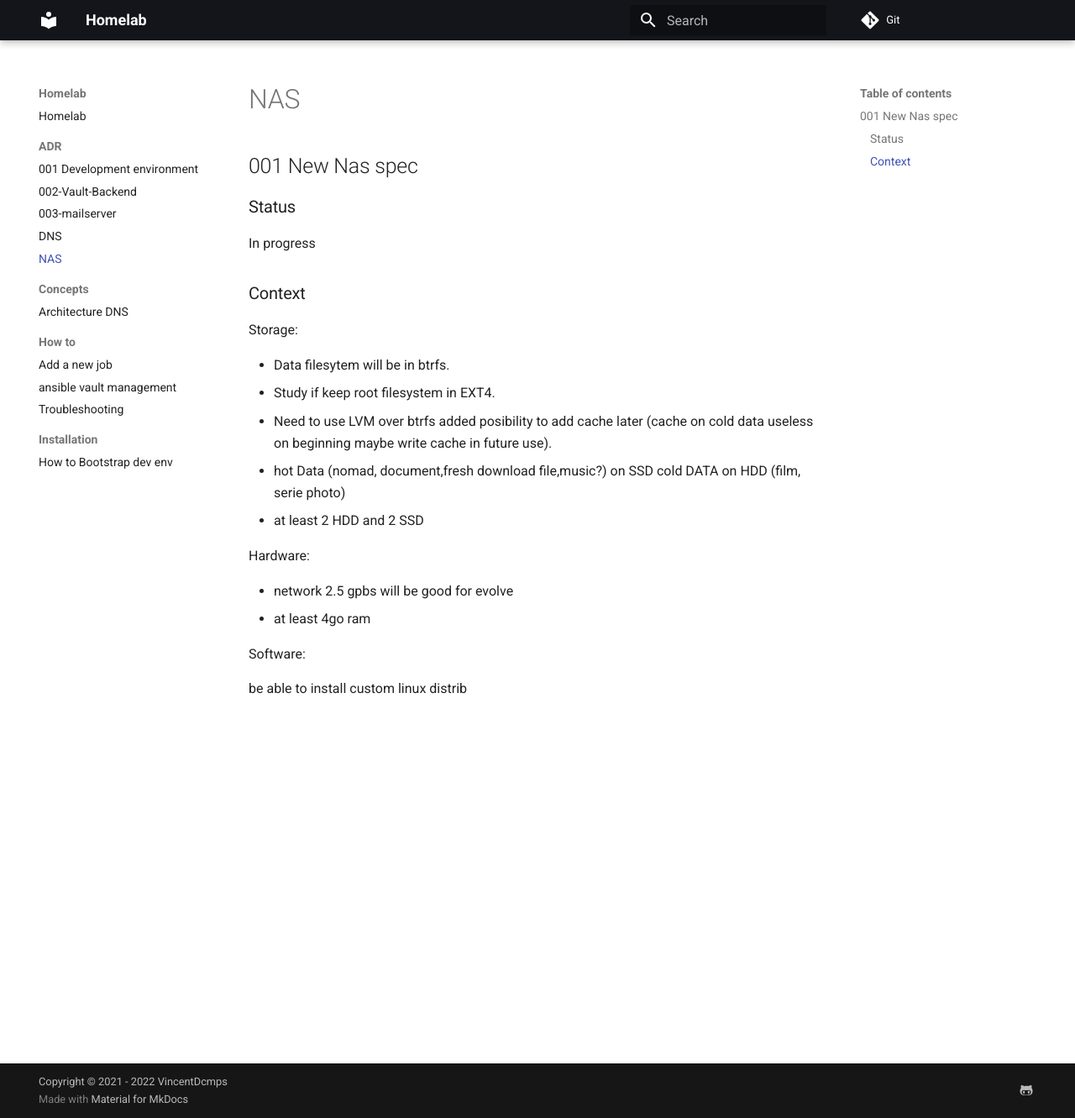
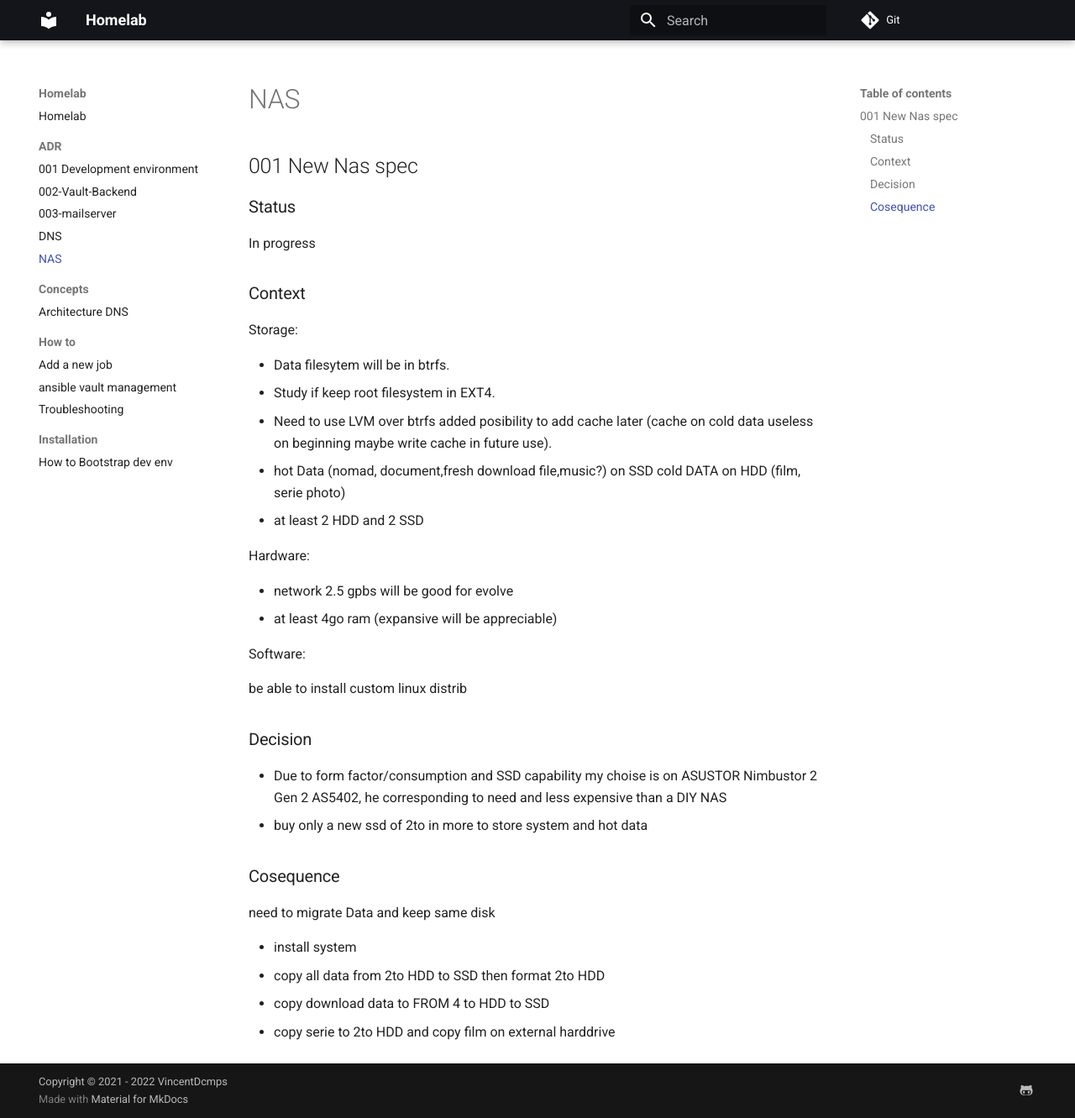
Before and after one commit to vincentDcmps/homelab, an MkDocs documentation site: the page built from docs/ADR/005-NAS.md, in a window 1280 px wide and 1331 px high. Shown: the whole window at 84% size. Built offline with MkDocs 1.6.1 and Material for MkDocs 9.7.7, drawn with Linux system fonts in a browser that asks for light colours.

Commit message:
finalize Nas data migration

```diff
--- a/docs/ADR/005-NAS.md
+++ b/docs/ADR/005-NAS.md
@@ -16,11 +16,27 @@ Storage:
 - hot Data (nomad, document,fresh download file,music?) on SSD cold DATA on HDD (film, serie photo)
 - at least 2 HDD and 2 SSD
 
+
+
 Hardware:
 
 - network 2.5 gpbs will be good for evolve
-- at least 4go ram
+- at least 4go ram (expansive will be appreciable)
 
 Software:
 
 be able to install custom linux distrib
+
+### Decision
+
+- Due to form factor/consumption and SSD capability my choise is on ASUSTOR Nimbustor 2 Gen 2 AS5402, he corresponding to need and less expensive than a DIY NAS
+- buy only a new ssd of 2to in more to store system and hot data
+
+### Cosequence
+
+need to migrate Data and keep same disk
+
+- install system
+- copy all data from 2to HDD to SSD then format 2to HDD
+- copy download data to FROM 4 to HDD to SSD
+- copy serie to 2to HDD and copy film on external harddrive
```
Also changed, not shown: 8 other files.
